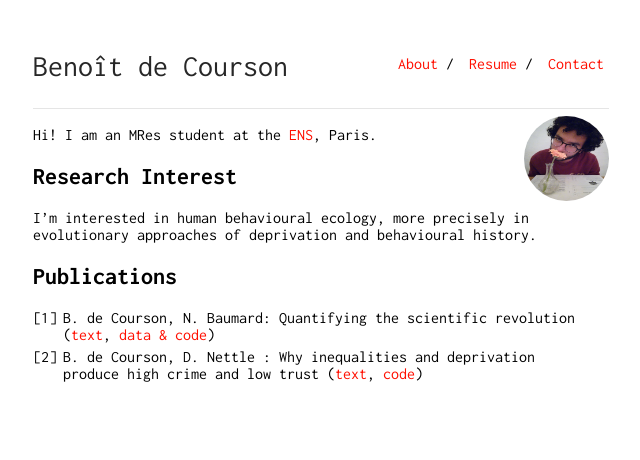
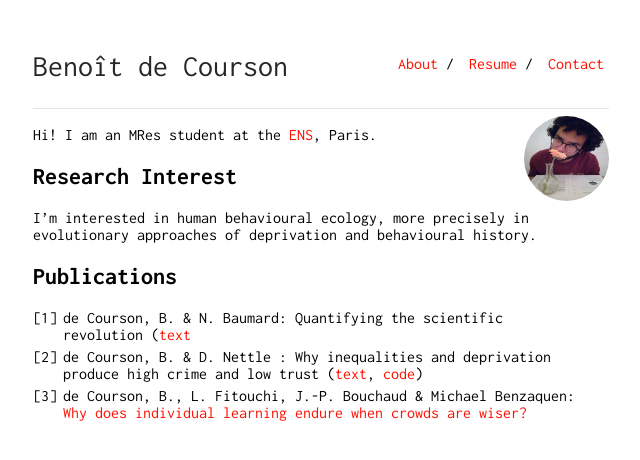
Before and after one commit to regicid/regicid.github.io, a Jekyll site: the page built from index.md, in a window 1280 px wide. Shown: the top 460 px of the page, without its empty margins (319-959 px from the left). Built offline with Jekyll 4.4.1, drawn with Linux system fonts in a browser that asks for light colours.

Commit message:
Update index.md

```diff
--- a/index.md
+++ b/index.md
@@ -11,5 +11,6 @@ I'm interested in human behavioural ecology, more precisely in evolutionary appr
 
 ## Publications
 
-1. B. de Courson, N. Baumard: Quantifying the scientific revolution ([text](https://osf.io/preprints/socarxiv/9ex8q), [data & code](https://github.com/regicid/Scientific_revolution))
-2. B. de Courson, D. Nettle : Why inequalities and deprivation produce high crime and low trust ([text](https://psyarxiv.com/p2aed), [code](https://github.com/regicid/Deprivation-antisociality/blob/master/Code.ipynb))
+1. de Courson, B. & N. Baumard: Quantifying the scientific revolution ([text](https://osf.io/preprints/socarxiv/9ex8q)
+2. de Courson, B. & D. Nettle : Why inequalities and deprivation produce high crime and low trust ([text](https://psyarxiv.com/p2aed), [code](https://github.com/regicid/Deprivation-antisociality/blob/master/Code.ipynb))
+3. de Courson, B., L. Fitouchi, J.-P. Bouchaud & Michael Benzaquen: [Why does individual learning endure when crowds are wiser?](https://papers.ssrn.com/sol3/papers.cfm?abstract_id=3756565)
```
